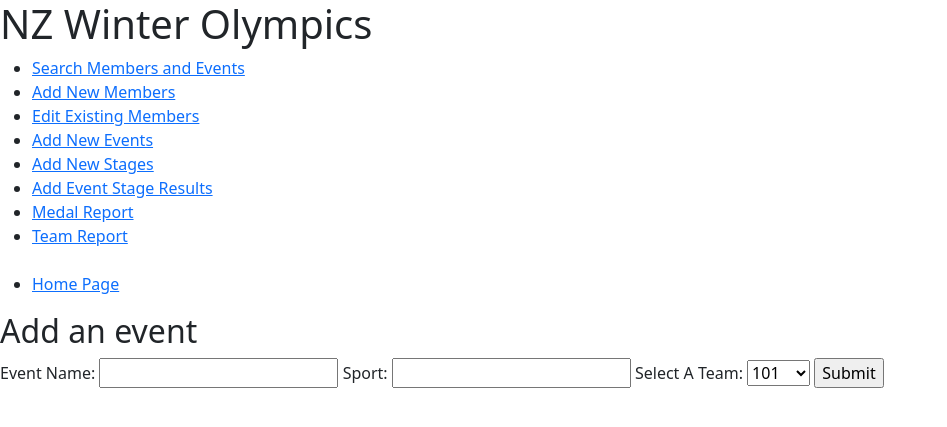
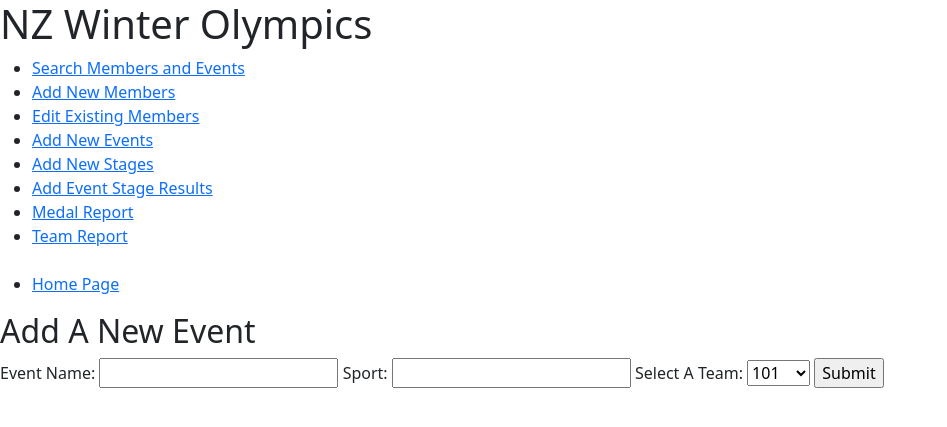
Before and after one commit to nayxie/first-full-stack-nzolympics, a Flask app: page /admin/addevent in a window 1280 px wide. Shown: the top 427 px of the page, without its empty margins (0-947 px from the left). Run offline with Flask 3, Linux system fonts and the light colour scheme; data comes from the database, SQL or seed files in the repository.

Commit message:
Update addevent.html

```diff
--- a/nzolywebapp/templates/addevent.html
+++ b/nzolywebapp/templates/addevent.html
@@ -1,12 +1,12 @@
 {% extends "adminbase.html" %}
 {% block content %}
-<!-- code in here to -->
-<h2>Add an event</h2>
+<!-- teamidlist passed in from server-->
+<!-- collect all form information from browser
+    and send it off by POST, to the URL that will
+    add the data to the events table -->
 
+<h2>Add A New Event</h2>
 
-<!-- send it to the url
-    that updates the member and event information
-    which then redirects to displaying the newly added data -->
 <form action="/admin/addtoevents" method="post">
     <label for="eventname">Event Name:</label>
     <input type="text" name="eventname" pattern="[a-zA-Z0-9\s']+" required/>
```
